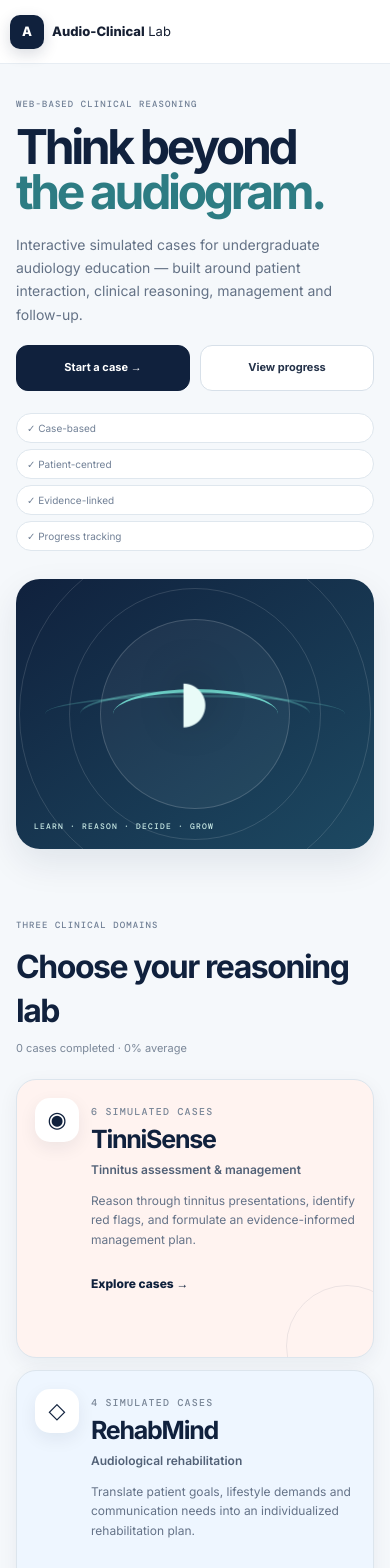
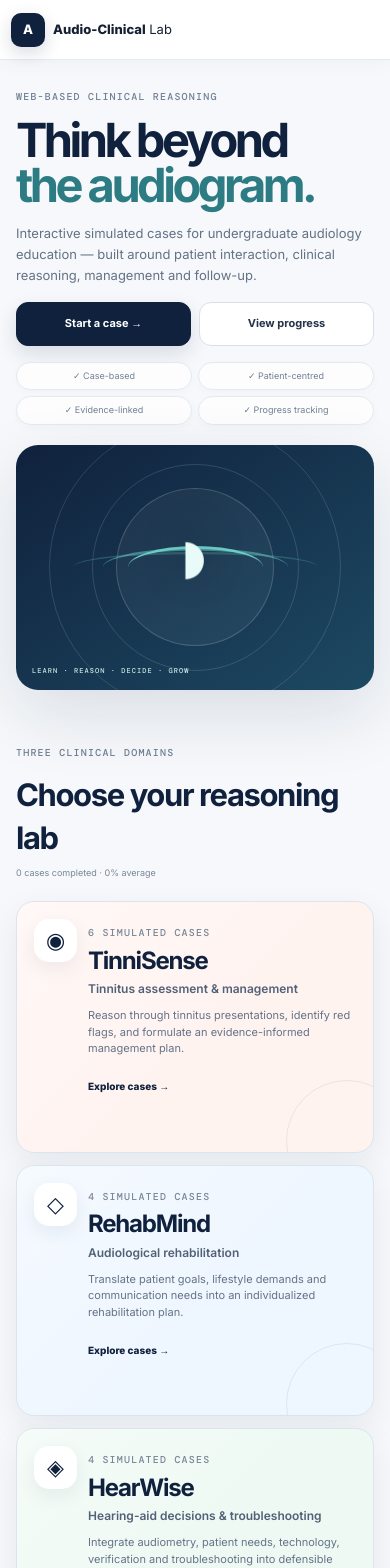
Before and after one commit to aether56tk/DDKLab, a React (Vite) app: page / in a window 390 px wide. Shown: the top 1568 px of the page. Built offline with nearby package versions, Linux system fonts and the light colour scheme.

Commit message:
Polish Audio-Clinical Lab UI for a cleaner mobile-first experience

```diff
--- a/src/styles-overhaul.css
+++ b/src/styles-overhaul.css
@@ -1,27 +1,58 @@
-/* Audio-Clinical Lab responsive UI refinement */
-:root{--ui-ink:#10213d;--ui-muted:#6f7e92;--ui-line:#e2e9f0;--ui-teal:#2d7c83;--ui-shadow:0 14px 36px rgba(16,33,61,.09)}
-html{scroll-behavior:smooth;overflow-x:hidden}body{overflow-x:hidden;-webkit-tap-highlight-color:transparent}button,a{touch-action:manipulation}button:focus-visible,a:focus-visible{outline:3px solid rgba(45,124,131,.28);outline-offset:3px}
-.site-nav{height:72px;padding-inline:clamp(14px,4vw,64px);backdrop-filter:blur(14px);background:rgba(255,255,255,.94)}
-.brand-button{min-height:44px;gap:11px;font-size:15px;white-space:nowrap}.brand-mark{width:38px;height:38px;border-radius:12px;box-shadow:0 5px 15px rgba(16,33,61,.16)}
-.site-nav nav{gap:6px}.site-nav nav button,.site-nav nav a{min-height:40px;padding:9px 12px;border-radius:9px;display:inline-flex;align-items:center}.site-nav nav button:hover,.site-nav nav a:hover{background:#f2f6f9}.research-badge{white-space:nowrap;font-size:9px}
-.hero-section{max-width:1320px;padding:clamp(44px,7vw,92px) clamp(18px,5vw,72px) clamp(54px,7vw,88px);gap:clamp(34px,6vw,76px)}
-.hero-copy-block{min-width:0}.hero-copy-block h1{font-size:clamp(52px,6.8vw,92px);max-width:720px}.hero-subtitle{max-width:620px;font-size:16px;line-height:1.75}.hero-actions{margin-top:4px}.primary-button,.secondary-button{min-height:46px;padding:12px 18px;border-radius:12px}.trust-row{flex-wrap:wrap;gap:8px;margin-top:22px}.trust-row span{padding:7px 10px;border:1px solid #dfe7ee;border-radius:999px;background:#fff;font-size:10px}
-.hero-visual{min-height:430px;border-radius:30px;box-shadow:var(--ui-shadow);isolation:isolate}.hero-visual:after{width:510px;height:510px}.ear-orbit{width:270px;height:270px}.ear-symbol{font-size:142px}.visual-caption{left:32px;bottom:28px}
-.section-block{max-width:1320px;padding:28px clamp(18px,5vw,72px) 86px}.section-heading{margin-bottom:22px}.section-heading h2{font-size:clamp(30px,4vw,44px)}.module-grid{gap:16px}.module-card{min-height:335px;padding:26px;border-radius:20px;overflow:hidden;box-shadow:0 6px 20px rgba(16,33,61,.06)}.module-card:after{content:"";position:absolute;right:-45px;bottom:-70px;width:170px;height:170px;border-radius:50%;border:1px solid rgba(16,33,61,.08)}.module-card:hover{transform:translateY(-4px)}.module-icon{width:50px;height:50px;border-radius:15px;margin-bottom:46px;box-shadow:0 6px 18px rgba(16,33,61,.07)}.module-card h3{font-size:32px}.launch-link{display:inline-flex;min-height:42px;align-items:center;padding-top:5px}
-.workflow-section{max-width:none;padding:72px max(18px,calc((100vw - 1176px)/2));gap:clamp(35px,6vw,80px)}.workflow-section h2,.research-strip h2{font-size:clamp(28px,3.5vw,40px)}.workflow-grid{gap:11px}.workflow-step{min-height:58px;border-radius:13px;transition:.18s}.workflow-step:hover{transform:translateY(-2px);border-color:#cddbe5;box-shadow:0 6px 20px rgba(16,33,61,.06)}.research-strip{max-width:1176px;margin:72px auto;padding:44px clamp(22px,5vw,52px);box-shadow:var(--ui-shadow)}.research-metrics div{min-height:94px}
-.module-banner{max-width:none;padding:40px max(18px,calc((100vw - 1176px)/2));position:relative}.module-banner .text-back{position:absolute;left:max(18px,calc((100vw - 1176px)/2));top:18px}.module-banner>div:nth-of-type(1){padding-top:28px}.case-library{max-width:1176px;padding:54px 18px 80px}.case-card{min-height:235px;border-radius:18px;transition:.18s}.case-card:hover{transform:translateY(-3px);box-shadow:var(--ui-shadow)}.case-card-footer button{min-height:42px;padding:8px 0}
-.progress-header{max-width:1176px;padding:58px 18px 30px}.stats-grid{max-width:1176px;padding:15px 18px 38px}.stat-card{min-height:100px;display:flex;flex-direction:column;justify-content:center;border-radius:17px}.progress-content{max-width:1176px;padding-inline:18px}.progress-panel{border-radius:18px}
+/* Audio-Clinical Lab — visual polish / mobile-first UX layer */
+:root{
+  --ui-ink:#10213d;--ui-ink-soft:#243653;--ui-muted:#718096;--ui-line:#e3e9ef;
+  --ui-teal:#2d7c83;--ui-teal-soft:#eaf7f5;--ui-canvas:#f6f8fb;
+  --ui-shadow:0 12px 34px rgba(16,33,61,.07);--ui-shadow-lg:0 24px 70px rgba(16,33,61,.12)
+}
+html{scroll-behavior:smooth;overflow-x:hidden}body{overflow-x:hidden;background:var(--ui-canvas);-webkit-tap-highlight-color:transparent}
+button,a{touch-action:manipulation}button:focus-visible,a:focus-visible{outline:3px solid rgba(45,124,131,.25);outline-offset:3px}
+
+/* NAVIGATION */
+.site-nav{height:72px;padding-inline:clamp(14px,4vw,64px);backdrop-filter:blur(18px);-webkit-backdrop-filter:blur(18px);background:rgba(255,255,255,.92);border-bottom:1px solid rgba(226,233,240,.9);box-shadow:0 4px 20px rgba(16,33,61,.035)}
+.brand-button{min-height:44px;gap:11px;font-size:15px;white-space:nowrap}.brand-mark{width:38px;height:38px;border-radius:12px;box-shadow:0 6px 18px rgba(16,33,61,.16)}
+.site-nav nav{gap:4px}.site-nav nav button,.site-nav nav a{min-height:40px;padding:9px 12px;border-radius:10px;display:inline-flex;align-items:center}.site-nav nav button:hover,.site-nav nav a:hover{background:#f1f5f8}.research-badge{white-space:nowrap;font-size:9px}
+
+/* HERO */
+.hero-section{max-width:1320px;padding:clamp(48px,7vw,92px) clamp(18px,5vw,72px) clamp(58px,7vw,92px);gap:clamp(34px,6vw,76px)}
+.hero-copy-block{min-width:0}.hero-copy-block h1{font-size:clamp(52px,6.8vw,92px);max-width:720px;text-wrap:balance}.hero-subtitle{max-width:620px;font-size:16px;line-height:1.75}.hero-actions{margin-top:6px}.primary-button,.secondary-button{min-height:46px;padding:12px 18px;border-radius:12px;transition:.18s ease}.primary-button{box-shadow:0 8px 20px rgba(16,33,61,.13)}.primary-button:hover{transform:translateY(-2px)}.secondary-button:hover{transform:translateY(-2px);box-shadow:var(--ui-shadow)}
+.trust-row{flex-wrap:wrap;gap:8px;margin-top:22px}.trust-row span{padding:7px 10px;border:1px solid var(--ui-line);border-radius:999px;background:rgba(255,255,255,.8);font-size:10px;box-shadow:0 3px 10px rgba(16,33,61,.025)}
+.hero-visual{min-height:390px;border-radius:30px;box-shadow:var(--ui-shadow-lg);isolation:isolate}.hero-visual:after{width:510px;height:510px}.ear-orbit{width:270px;height:270px}.ear-symbol{font-size:142px}.visual-caption{left:32px;bottom:28px}
+
+/* SECTION / CARDS */
+.section-block{max-width:1320px;padding:26px clamp(18px,5vw,72px) 82px}.section-heading{margin-bottom:22px}.section-heading h2{font-size:clamp(30px,4vw,44px)}.module-grid{gap:16px}
+.module-card{min-height:335px;padding:26px;border-radius:22px;overflow:hidden;box-shadow:var(--ui-shadow);transition:transform .2s ease,box-shadow .2s ease,border-color .2s ease}.module-card:hover{transform:translateY(-5px);box-shadow:var(--ui-shadow-lg)}
+.module-card:before{content:"";position:absolute;inset:0;background:linear-gradient(135deg,rgba(255,255,255,.45),transparent 55%);pointer-events:none}.module-card:after{content:"";position:absolute;right:-45px;bottom:-70px;width:180px;height:180px;border-radius:50%;border:1px solid rgba(16,33,61,.08);pointer-events:none}.module-icon{width:50px;height:50px;border-radius:15px;margin-bottom:46px;box-shadow:0 7px 20px rgba(16,33,61,.07);position:relative;z-index:1}.module-card>div:last-child,.module-card h3,.module-card p,.module-card span{position:relative;z-index:1}.module-card h3{font-size:32px}.launch-link{display:inline-flex;min-height:42px;align-items:center;padding-top:5px}
+
+/* WORKFLOW / RESEARCH */
+.workflow-section{max-width:none;padding:72px max(18px,calc((100vw - 1176px)/2));gap:clamp(35px,6vw,80px);background:rgba(255,255,255,.72)}.workflow-section h2,.research-strip h2{font-size:clamp(28px,3.5vw,40px)}.workflow-grid{gap:11px}.workflow-step{min-height:58px;border-radius:13px;transition:.18s}.workflow-step:hover{transform:translateY(-2px);border-color:#cddbe5;box-shadow:var(--ui-shadow)}
+.research-strip{max-width:1176px;margin:72px auto;padding:44px clamp(22px,5vw,52px);box-shadow:var(--ui-shadow-lg)}.research-metrics div{min-height:94px}
+
+/* MODULE / CASE LIBRARY */
+.module-banner{max-width:none;padding:42px max(18px,calc((100vw - 1176px)/2));position:relative}.module-banner .text-back{position:absolute;left:max(18px,calc((100vw - 1176px)/2));top:18px}.module-banner>div:nth-of-type(1){padding-top:28px}.case-library{max-width:1176px;padding:54px 18px 80px}.case-card{min-height:235px;border-radius:18px;transition:.18s ease}.case-card:hover{transform:translateY(-3px);box-shadow:var(--ui-shadow-lg)}.case-card-footer button{min-height:42px;padding:8px 0}
+
+/* PROGRESS */
+.progress-header{max-width:1176px;padding:58px 18px 30px}.stats-grid{max-width:1176px;padding:15px 18px 38px}.stat-card{min-height:100px;display:flex;flex-direction:column;justify-content:center;border-radius:17px;box-shadow:0 5px 18px rgba(16,33,61,.035)}.progress-content{max-width:1176px;padding-inline:18px}.progress-panel{border-radius:18px}
+
+/* CASE WORKSPACE */
 .case-nav{height:70px}.case-layout{max-width:1320px;grid-template-columns:300px minmax(0,1fr)}.case-sidebar{padding:24px}.case-workspace{padding:36px clamp(18px,4vw,58px) 70px}.decision-header{padding:42px 0 24px}.decision-header h1{font-size:clamp(32px,4vw,48px)}
+
+/* TABLET */
 @media(max-width:900px){
-.site-nav{height:64px;padding-inline:14px}.brand-mark{width:36px;height:36px}.site-nav nav{gap:2px;order:3}.site-nav nav button,.site-nav nav a{font-size:10px;padding:8px 7px;min-height:38px}.research-badge{display:none}
-.hero-section{grid-template-columns:1fr;padding-top:38px;gap:28px}.hero-copy-block h1{font-size:clamp(48px,13vw,70px)}.hero-subtitle{font-size:14px;line-height:1.65;margin:19px 0}.hero-visual{min-height:300px;border-radius:24px}.ear-orbit{width:190px;height:190px}.ear-symbol{font-size:102px}.hero-visual:before{width:250px;height:250px}.hero-visual:after{width:350px;height:350px}.wave{width:165px}.wave-2{width:230px}.wave-3{width:300px}
-.section-block{padding-top:16px}.section-heading{align-items:flex-start;flex-direction:column;gap:7px}.module-grid{grid-template-columns:1fr;gap:12px}.module-card{min-height:0;padding:20px;display:grid;grid-template-columns:50px 1fr;column-gap:15px;align-items:start}.module-icon{grid-row:1/span 4;margin:0}.module-card h3{font-size:27px;margin-top:2px}.module-card p{margin:12px 0}.module-card:after{width:120px;height:120px;right:-35px;bottom:-50px}
-.workflow-section{grid-template-columns:1fr;padding-block:52px;gap:24px}.workflow-grid{grid-template-columns:1fr}.research-strip{margin:48px 14px;padding:30px 20px;grid-template-columns:1fr;border-radius:20px}.research-metrics{grid-template-columns:repeat(3,1fr)}.research-metrics div{padding:14px 10px}.research-metrics strong{font-size:24px}.site-footer{flex-direction:column;align-items:flex-start}
-.module-banner{grid-template-columns:1fr;padding-top:66px}.module-banner h1{font-size:48px}.module-score{justify-self:start}.case-grid{grid-template-columns:1fr}.stats-grid{grid-template-columns:repeat(2,1fr)}.progress-content{grid-template-columns:1fr}.case-layout{display:block}.case-sidebar{min-height:auto}.case-workspace{padding-top:25px}
+  .site-nav{height:64px;padding-inline:14px}.brand-mark{width:36px;height:36px}.site-nav nav{gap:2px;order:3}.site-nav nav button,.site-nav nav a{font-size:10px;padding:8px 7px;min-height:38px}.research-badge{display:none}
+  .hero-section{grid-template-columns:1fr;padding-top:34px;gap:24px}.hero-copy-block h1{font-size:clamp(48px,13vw,70px)}.hero-subtitle{font-size:14px;line-height:1.65;margin:18px 0}.hero-visual{min-height:300px;border-radius:25px}.ear-orbit{width:190px;height:190px}.ear-symbol{font-size:102px}.hero-visual:before{width:250px;height:250px}.hero-visual:after{width:350px;height:350px}.wave{width:165px}.wave-2{width:230px}.wave-3{width:300px}
+  .section-block{padding-top:14px}.section-heading{align-items:flex-start;flex-direction:column;gap:7px}.module-grid{grid-template-columns:1fr;gap:12px}.module-card{min-height:0;padding:20px;display:grid;grid-template-columns:50px 1fr;column-gap:15px;align-items:start}.module-icon{grid-row:1/span 4;margin:0}.module-card h3{font-size:27px;margin-top:2px}.module-card p{margin:12px 0}.module-card:after{width:120px;height:120px;right:-35px;bottom:-50px}
+  .workflow-section{grid-template-columns:1fr;padding-block:52px;gap:24px}.workflow-grid{grid-template-columns:1fr}.research-strip{margin:48px 14px;padding:30px 20px;grid-template-columns:1fr;border-radius:20px}.research-metrics{grid-template-columns:repeat(3,1fr)}.research-metrics div{padding:14px 10px}.research-metrics strong{font-size:24px}.site-footer{flex-direction:column;align-items:flex-start}
+  .module-banner{grid-template-columns:1fr;padding-top:66px}.module-banner h1{font-size:48px}.module-score{justify-self:start}.case-grid{grid-template-columns:1fr}.stats-grid{grid-template-columns:repeat(2,1fr)}.progress-content{grid-template-columns:1fr}.case-layout{display:block}.case-sidebar{min-height:auto}.case-workspace{padding-top:25px}
 }
+
+/* PHONE */
 @media(max-width:560px){
-.site-nav{padding-inline:10px}.brand-button{font-size:13px;gap:8px}.brand-mark{width:34px;height:34px;border-radius:10px}.site-nav nav button,.site-nav nav a{font-size:9px;padding-inline:5px}
-.hero-section{padding:34px 16px 54px}.hero-copy-block h1{font-size:48px;letter-spacing:-.07em}.eyebrow{font-size:9px}.hero-actions{display:grid;grid-template-columns:1fr 1fr}.primary-button,.secondary-button{width:100%;font-size:11px}.trust-row{display:grid;grid-template-columns:1fr;gap:6px}.trust-row span{display:block}.hero-visual{min-height:270px}.visual-caption{left:18px;bottom:18px;font-size:8px}
-.section-block{padding-inline:16px}.section-heading h2{font-size:32px}.module-card{grid-template-columns:44px 1fr;padding:18px;gap:12px}.module-icon{width:44px;height:44px}.module-card h3{font-size:25px}.workflow-section{padding-inline:16px}.workflow-step{padding:12px;min-height:54px}.research-strip{margin-inline:10px}.research-metrics{gap:6px}.research-metrics div{min-height:82px}.research-metrics span{font-size:8px}.module-banner{padding-inline:16px}.case-library{padding-inline:16px}.case-card{padding:18px;min-height:210px}.progress-header,.stats-grid,.progress-content{padding-inline:16px}.stats-grid{gap:8px}.stat-card{padding:15px}.stat-card strong{font-size:25px}
+  .site-nav{height:60px;padding-inline:11px}.brand-button{font-size:13px;gap:8px}.brand-mark{width:34px;height:34px;border-radius:10px}.site-nav nav button,.site-nav nav a{font-size:9px;padding-inline:5px}
+  .hero-section{padding:30px 16px 48px;gap:20px}.hero-copy-block h1{font-size:47px;letter-spacing:-.075em;line-height:.96}.hero-subtitle{font-size:13px;line-height:1.6;margin:16px 0}.hero-actions{display:grid;grid-template-columns:1fr 1fr;gap:8px}.primary-button,.secondary-button{width:100%;min-height:44px;font-size:11px;padding-inline:10px}.trust-row{display:grid;grid-template-columns:1fr 1fr;gap:6px;margin-top:16px}.trust-row span{font-size:9px;padding:7px 8px;text-align:center}.hero-visual{min-height:245px;border-radius:22px}.ear-orbit{width:158px;height:158px}.ear-symbol{font-size:86px}.hero-visual:before{width:205px;height:205px}.hero-visual:after{width:290px;height:290px}.wave{width:135px;height:42px}.wave-2{width:185px}.wave-3{width:245px}.visual-caption{left:16px;bottom:15px;font-size:7px}
+  .section-block{padding:8px 16px 60px}.section-heading h2{font-size:31px}.section-heading>span{font-size:9px}.module-card{grid-template-columns:43px 1fr;padding:17px;gap:11px;border-radius:18px}.module-icon{width:43px;height:43px}.module-card h3{font-size:24px}.module-card p{font-size:11px;line-height:1.5;margin:9px 0}.launch-link{font-size:10px;min-height:36px}
+  .workflow-section{padding:45px 16px}.workflow-step{padding:12px;min-height:52px}.workflow-step b{font-size:11px}.research-strip{margin:40px 10px;padding:27px 18px}.research-metrics{gap:5px}.research-metrics div{min-height:78px;padding:12px 8px}.research-metrics strong{font-size:22px}.research-metrics span{font-size:7px}
+  .module-banner{padding:62px 16px 30px}.module-banner h1{font-size:44px}.case-library{padding:40px 16px 65px}.case-card{padding:17px;min-height:205px}.case-card h3{font-size:17px;margin-top:20px}.case-card p{font-size:10px}.case-card-footer button{font-size:10px}
+  .progress-header,.stats-grid,.progress-content{padding-inline:16px}.progress-header{padding-top:45px}.progress-header h1{font-size:40px}.stats-grid{gap:7px}.stat-card{min-height:88px;padding:13px}.stat-card strong{font-size:24px}.stat-card span{font-size:9px}
 }
+
 @media(prefers-reduced-motion:reduce){*,*::before,*::after{scroll-behavior:auto!important;animation:none!important;transition:none!important}}
```
